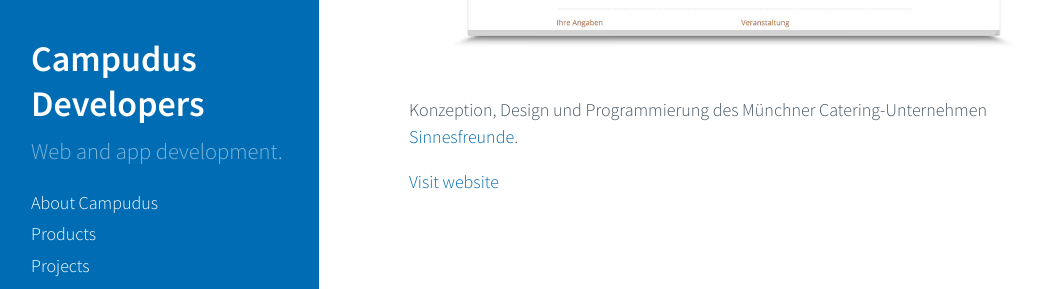
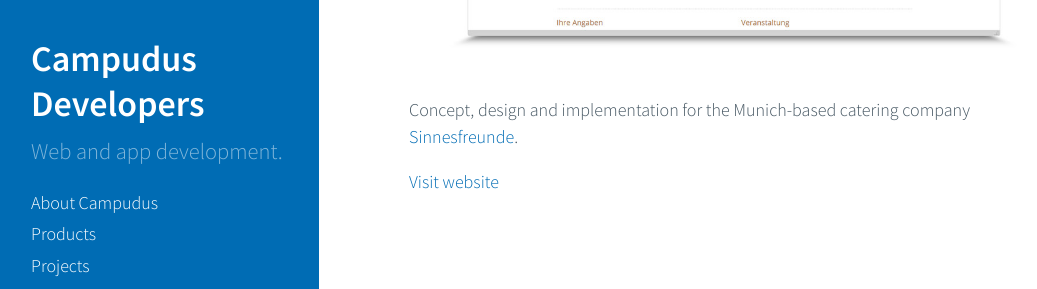
Before and after one commit to campudus/campudus.github.io, a Jekyll site: the page built from en/projects/sinnesfreunde.md, in a window 1280 px wide. Shown: the part 475-764 px from the top of the page, without its empty margins (5-1042 px from the left). Built offline with Jekyll 4.4.1, drawn with Linux system fonts in a browser that asks for light colours.

Commit message:
Translate sinnesfreunde
Signed-off-by: Joern Bernhardt <jb@campudus.com>

```diff
--- a/en/projects/sinnesfreunde.md
+++ b/en/projects/sinnesfreunde.md
@@ -6,4 +6,4 @@ website: http://www.sinnesfreunde.de/
 
 {% include slideshow.html assetDir='assets/sinnesfreunde' images='1.jpg*2.jpg*3.jpg*4.jpg*5.jpg*6.jpg' %}
 
-Konzeption, Design und Programmierung des Münchner Catering-Unternehmen [Sinnesfreunde](http://www.sinnesfreunde.de/).
+Concept, design and implementation for the Munich-based catering company [Sinnesfreunde](http://www.sinnesfreunde.de/).
```
